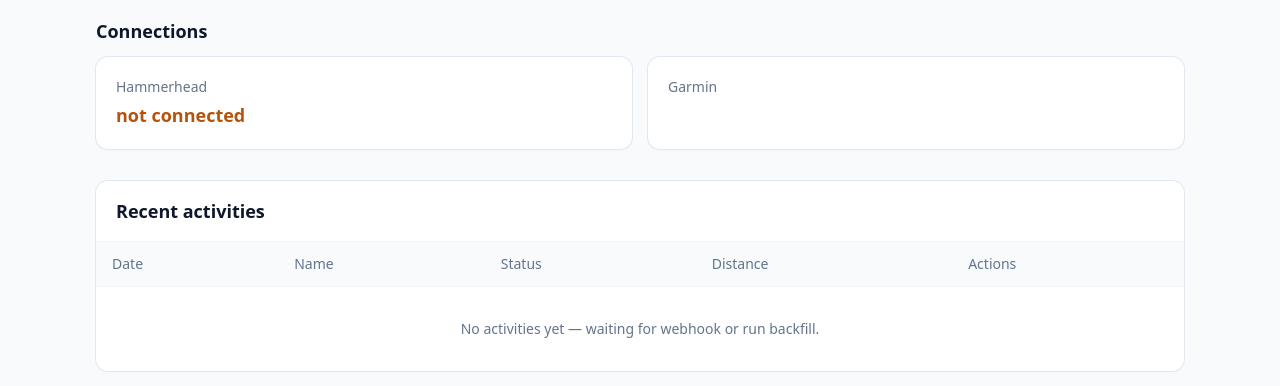
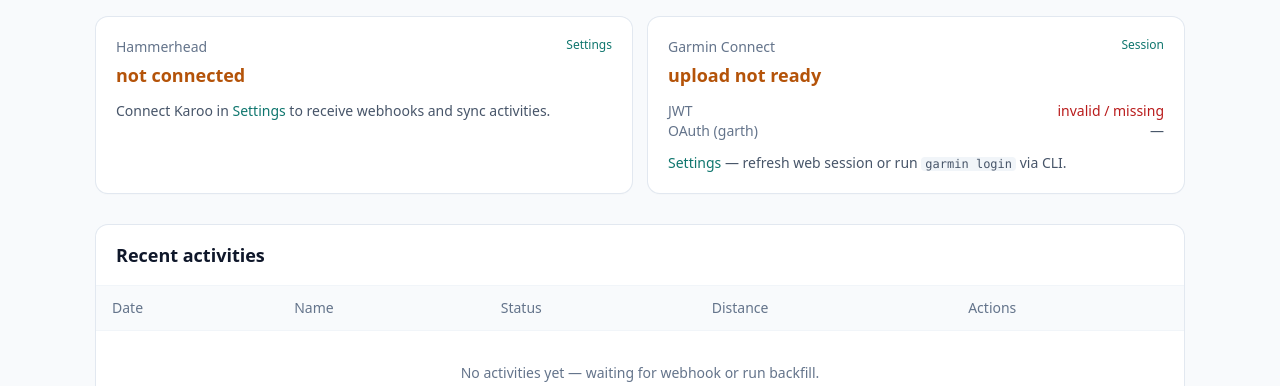
Before and after one commit to segallar/fit-sinc, a Python web app: template fit_sinc/web/templates/pages/app/dashboard.html in a window 1280 px wide. Shown: the part 143-529 px from the top of the page. Run offline with Jinja, Linux system fonts and the light colour scheme; the template is opened without the code that fills it, so the values that code supplies are empty.

Commit message:
feat(web): баннер Hammerhead и Garmin на дашборде (1.8)
upload_ready, JWT TTL, срок HH-токена; общий connection_status для settings.

Co-authored-by: Cursor <cursoragent@cursor.com>

```diff
--- /dev/null
+++ b/fit_sinc/web/templates/components/connections_banner.html
@@ -0,0 +1,80 @@
+{# Hammerhead + Garmin status banner (dashboard). Expects `connections` from connection_status(). #}
+{% set hh = connections.hammerhead %}
+{% set gm = connections.garmin %}
+<section class="mb-8" aria-label="Connections">
+  <div class="grid gap-4 sm:grid-cols-2">
+    <article class="rounded-xl bg-white p-5 shadow-sm ring-1 ring-slate-200 {% if not hh.connected %}border-l-4 border-l-amber-400{% else %}border-l-4 border-l-emerald-500{% endif %}">
+      <div class="flex items-start justify-between gap-3">
+        <div>
+          <p class="text-sm font-medium text-slate-500">Hammerhead</p>
+          <p class="mt-1 text-lg font-semibold {% if hh.connected %}text-emerald-700{% else %}text-amber-700{% endif %}">
+            {% if hh.connected and hh.expired %}token expired{% elif hh.connected %}connected{% else %}not connected{% endif %}
+          </p>
+        </div>
+        <a href="{{ prefix }}{{ connections.settings_path }}"
+           class="shrink-0 text-xs font-medium text-teal-700 hover:underline">Settings</a>
+      </div>
+      {% if hh.connected and hh.expires_at %}
+      <p class="mt-3 text-sm text-slate-600">
+        Token expires <span class="font-mono text-xs">{{ fmt_ts(hh.expires_at) }}</span>
+        {% if hh.ttl_sec is not none %}
+        <span class="text-slate-500">(in {{ fmt_ttl(hh.ttl_sec) }})</span>
+        {% endif %}
+      </p>
+      {% elif not hh.connected %}
+      <p class="mt-3 text-sm text-slate-600">
+        Connect Karoo in
+        <a href="{{ prefix }}{{ connections.settings_path }}" class="font-medium text-teal-700 hover:underline">Settings</a>
+        to receive webhooks and sync activities.
+      </p>
+      {% endif %}
+      {% if hh.user_id %}
+      <p class="mt-2 text-xs text-slate-500">User id: <code class="rounded bg-slate-100 px-1">{{ hh.user_id }}</code></p>
+      {% endif %}
+    </article>
+
+    <article class="rounded-xl bg-white p-5 shadow-sm ring-1 ring-slate-200 {% if gm.upload_ready %}border-l-4 border-l-emerald-500{% else %}border-l-4 border-l-amber-400{% endif %}">
+      <div class="flex items-start justify-between gap-3">
+        <div>
+          <p class="text-sm font-medium text-slate-500">Garmin Connect</p>
+          <p class="mt-1 text-lg font-semibold {% if gm.upload_ready %}text-emerald-700{% else %}text-amber-700{% endif %}">
+            upload {% if gm.upload_ready %}ready{% else %}not ready{% endif %}
+          </p>
+        </div>
+        <a href="{{ prefix }}{{ connections.session_path }}"
+           class="shrink-0 text-xs font-medium text-teal-700 hover:underline">Session</a>
+      </div>
+      <ul class="mt-3 space-y-1.5 text-sm text-slate-600">
+        <li class="flex flex-wrap justify-between gap-2">
+          <span class="text-slate-500">JWT</span>
+          <span class="font-medium {% if gm.jwt_valid %}text-emerald-700{% else %}text-red-700{% endif %}">
+            {{ "valid" if gm.jwt_valid else "invalid / missing" }}
+            {% if gm.jwt_valid and gm.ttl_sec is not none %}
+            <span class="font-normal text-slate-500">· TTL {{ fmt_ttl(gm.ttl_sec) }}</span>
+            {% endif %}
+          </span>
+        </li>
+        {% if gm.expires_at %}
+        <li class="flex flex-wrap justify-between gap-2">
+          <span class="text-slate-500">JWT expires</span>
+          <span class="font-mono text-xs">{{ fmt_ts(gm.expires_at) }}</span>
+        </li>
+        {% endif %}
+        <li class="flex flex-wrap justify-between gap-2">
+          <span class="text-slate-500">OAuth (garth)</span>
+          <span>{{ "connected" if gm.oauth_connected else "—" }}</span>
+        </li>
+        {% if gm.needs_refresh and gm.jwt_valid %}
+        <li class="text-amber-700 text-xs font-medium">Refresh recommended before expiry</li>
+        {% endif %}
+      </ul>
+      {% if not gm.upload_ready %}
+      <p class="mt-3 text-sm text-slate-600">
+        <a href="{{ prefix }}{{ connections.settings_path }}" class="font-medium text-teal-700 hover:underline">Settings</a>
+        — refresh web session or run
+        <code class="rounded bg-slate-100 px-1 text-xs">garmin login</code> via CLI.
+      </p>
+      {% endif %}
+    </article>
+  </div>
+</section>
--- a/fit_sinc/web/templates/pages/app/dashboard.html
+++ b/fit_sinc/web/templates/pages/app/dashboard.html
@@ -20,19 +20,7 @@
 </form>
 {% endif %}
 
-<h2 class="mb-3 text-lg font-semibold">Connections</h2>
-<section class="mb-8 grid gap-4 sm:grid-cols-2">
-  <article class="rounded-xl bg-white p-5 shadow-sm ring-1 ring-slate-200">
-    <p class="text-sm text-slate-500">Hammerhead</p>
-    <p class="mt-1 text-lg font-semibold {% if hh_connected %}text-emerald-700{% else %}text-amber-700{% endif %}">
-      {{ "connected" if hh_connected else "not connected" }}
-    </p>
-  </article>
-  <article class="rounded-xl bg-white p-5 shadow-sm ring-1 ring-slate-200">
-    <p class="text-sm text-slate-500">Garmin</p>
-    <p class="mt-1 text-lg font-semibold {% if gm_ok %}text-emerald-700{% else %}text-amber-700{% endif %}">{{ gm_label }}</p>
-  </article>
-</section>
+{% include "components/connections_banner.html" %}
 
 <section class="rounded-xl bg-white shadow-sm ring-1 ring-slate-200">
   <div class="border-b border-slate-100 px-5 py-4">
```
Also changed, not shown: docs/ARCHITECTURE.md (+1 -1 lines), docs/PLAN.md (+4 -4 lines), fit_sinc/web/app_routes.py (+3 -17 lines), fit_sinc/web/connections.py (added, +80 -0 lines), fit_sinc/web/settings_routes.py (+2 -22 lines), tests/test_connections_banner.py (added, +63 -0 lines).
